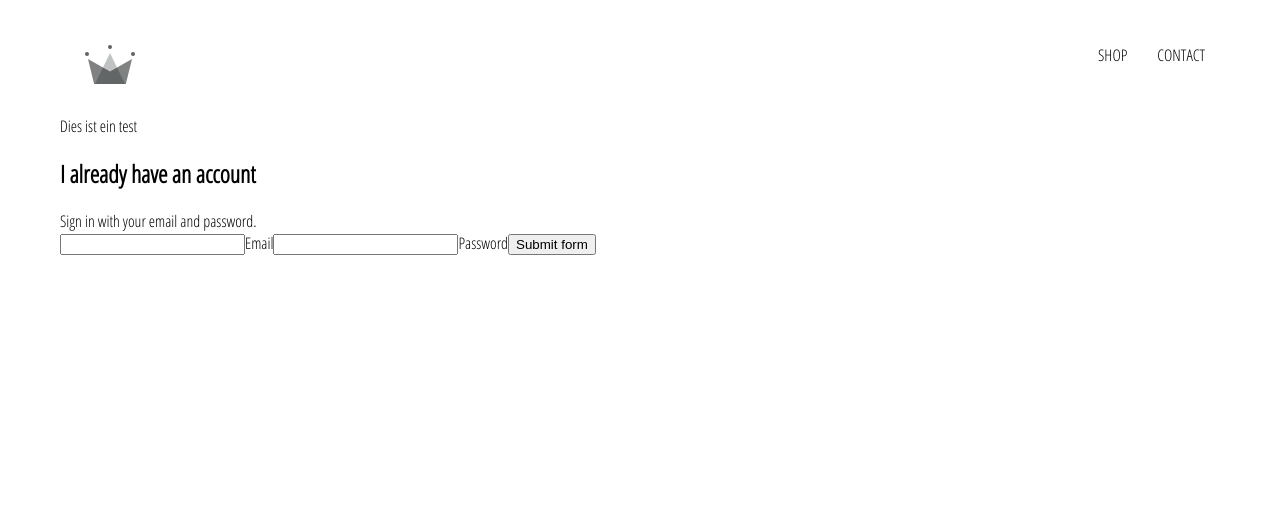
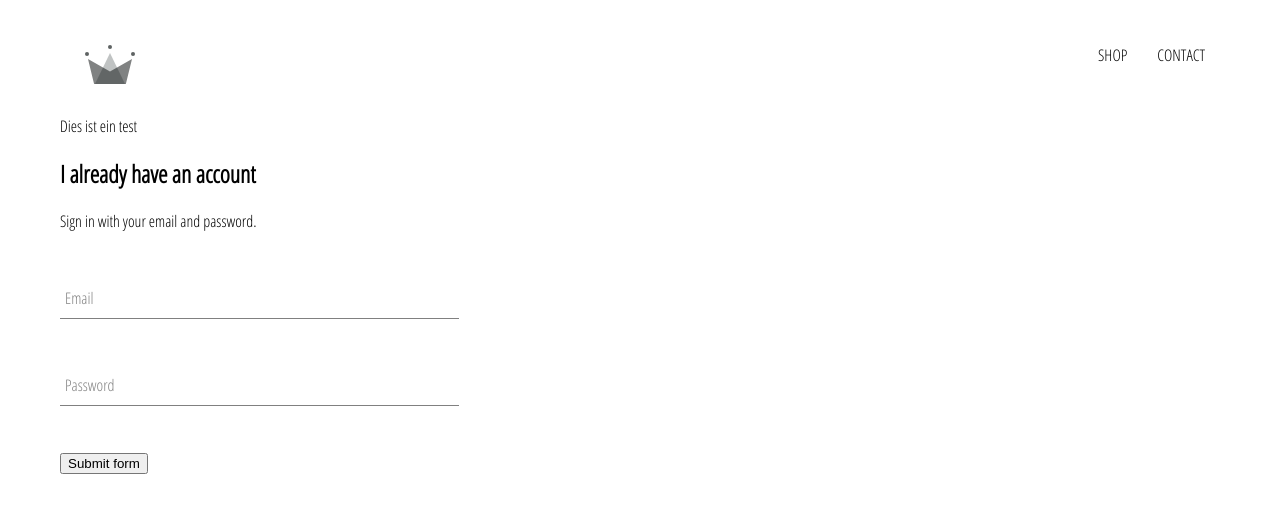
Before and after one commit to jens-stahl/crwn-clothing, a React (Create React App) app: page /signin in a window 1280 px wide. Shown: the top 512 px of the page. Built offline with nearby package versions, Linux system fonts and the light colour scheme.

Commit message:
sign in page

```diff
--- /dev/null
+++ b/src/components/form-input/form-input.component.jsx
@@ -0,0 +1,17 @@
+import React from 'react';
+import './form-input.styles.scss';
+
+const FormInput = ({handleChange,label, ...otherProps}) => (
+    <div className="group">
+        <input className="form-input" onChange={handleChange} {...otherProps}/>
+
+        {
+            label ?
+                <label className={`${otherProps.value.length ? 'shrink': ''} form-input-label`}>
+                    {label}
+                </label>
+                : null
+        }
+    </div>
+)
+export default FormInput;
--- /dev/null
+++ b/src/components/form-input/form-input.styles.scss
@@ -0,0 +1,54 @@
+$sub-color: grey;
+$main-color: black;
+
+@mixin shrinkLabel {
+  top: -14px;
+  font-size: 12px;
+  color: $main-color;
+}
+
+.group {
+  position: relative;
+  margin: 45px 0;
+
+  .form-input {
+    background: none;
+    background-color: white;
+    color: $sub-color;
+    font-size: 18px;
+    padding: 10px 10px 10px 5px;
+    display: block;
+    width: 100%;
+    border: none;
+    border-radius: 0;
+    border-bottom: 1px solid $sub-color;
+    margin: 25px 0;
+
+    &:focus {
+      outline: none;
+    }
+
+    &:focus ~ .form-input-label {
+      @include shrinkLabel();
+    }
+  }
+
+  input[type='password'] {
+    letter-spacing: 0.3em;
+  }
+
+  .form-input-label {
+    color: $sub-color;
+    font-size: 16px;
+    font-weight: normal;
+    position: absolute;
+    pointer-events: none;
+    left: 5px;
+    top: 10px;
+    transition: 300ms ease all;
+
+    &.shrink {
+      @include shrinkLabel();
+    }
+  }
+}
--- a/src/components/sign-in/sign-in.jsx
+++ b/src/components/sign-in/sign-in.jsx
@@ -1,4 +1,5 @@
 import React from 'react';
+import FormInput from "../form-input/form-input.component";
 import './sign-in.styles.scss';
 
 class SignIn extends React.Component   {
@@ -22,14 +23,12 @@
 
     render()    {
         return (
-            <div className='signIn'>
+            <div className='sign-in'>
                 <h2>I already have an account</h2>
                 <span>Sign in with your email and password.</span>
                 <form onSubmit={this.handleSubmit}>
-                    <input onChange={this.handleChange} name="email" type="email" value={this.state.email} required/>
-                    <label>Email</label>
-                    <input onChange={this.handleChange} name="password" type="password" value={this.state.password} required/>
-                    <label>Password</label>
+                    <FormInput handleChange={this.handleChange} label="Email" name="email" type="email" value={this.state.email} required/>
+                    <FormInput handleChange={this.handleChange} label="Password" name="password" type="password" value={this.state.password} required/>
                     <input type="submit" value="Submit form"/>
                 </form>
             </div>
--- a/src/components/sign-in/sign-in.styles.scss
+++ b/src/components/sign-in/sign-in.styles.scss
@@ -0,0 +1,3 @@
+.sign-in  {
+  width: 30vw;
+}
```
